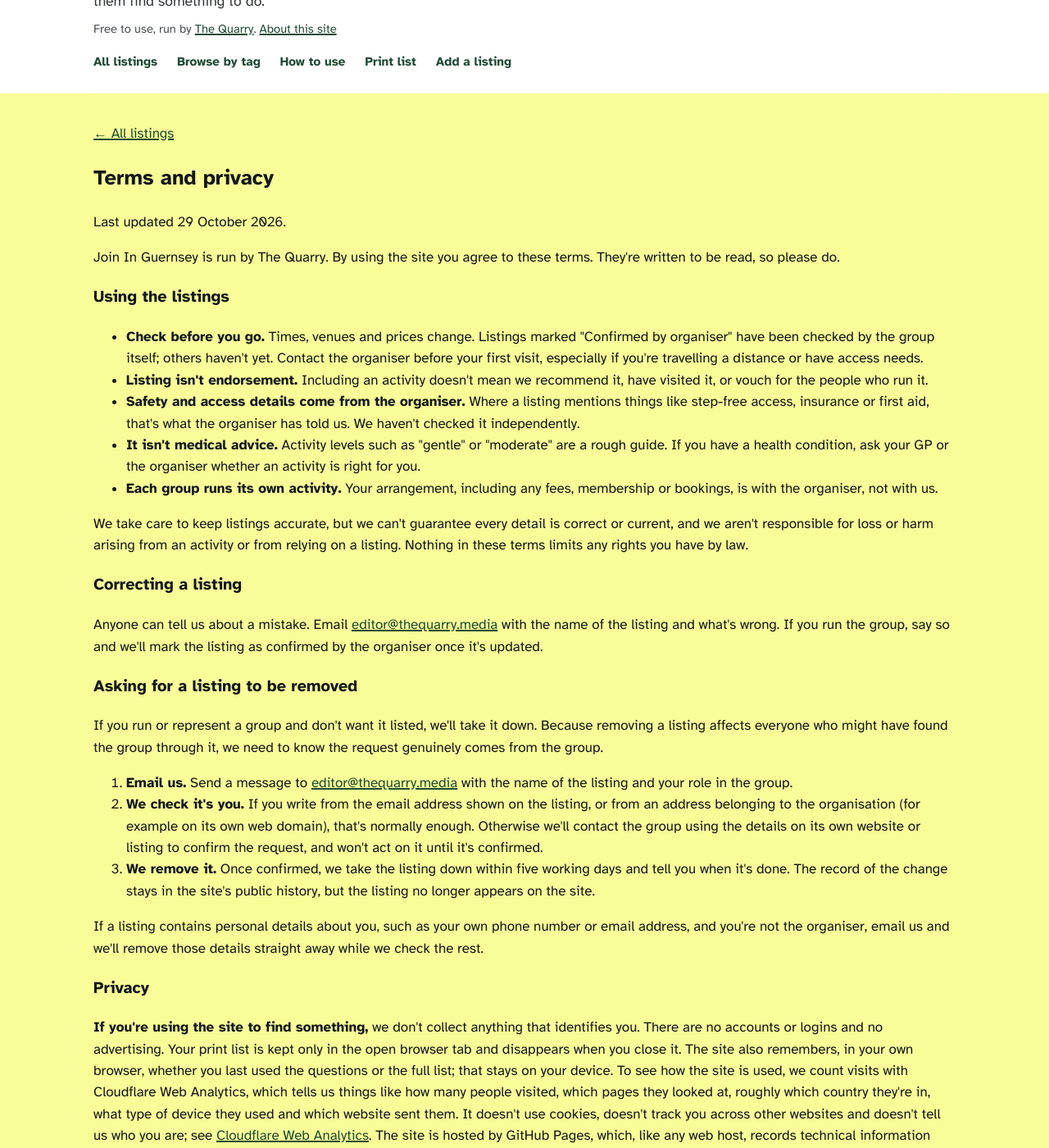
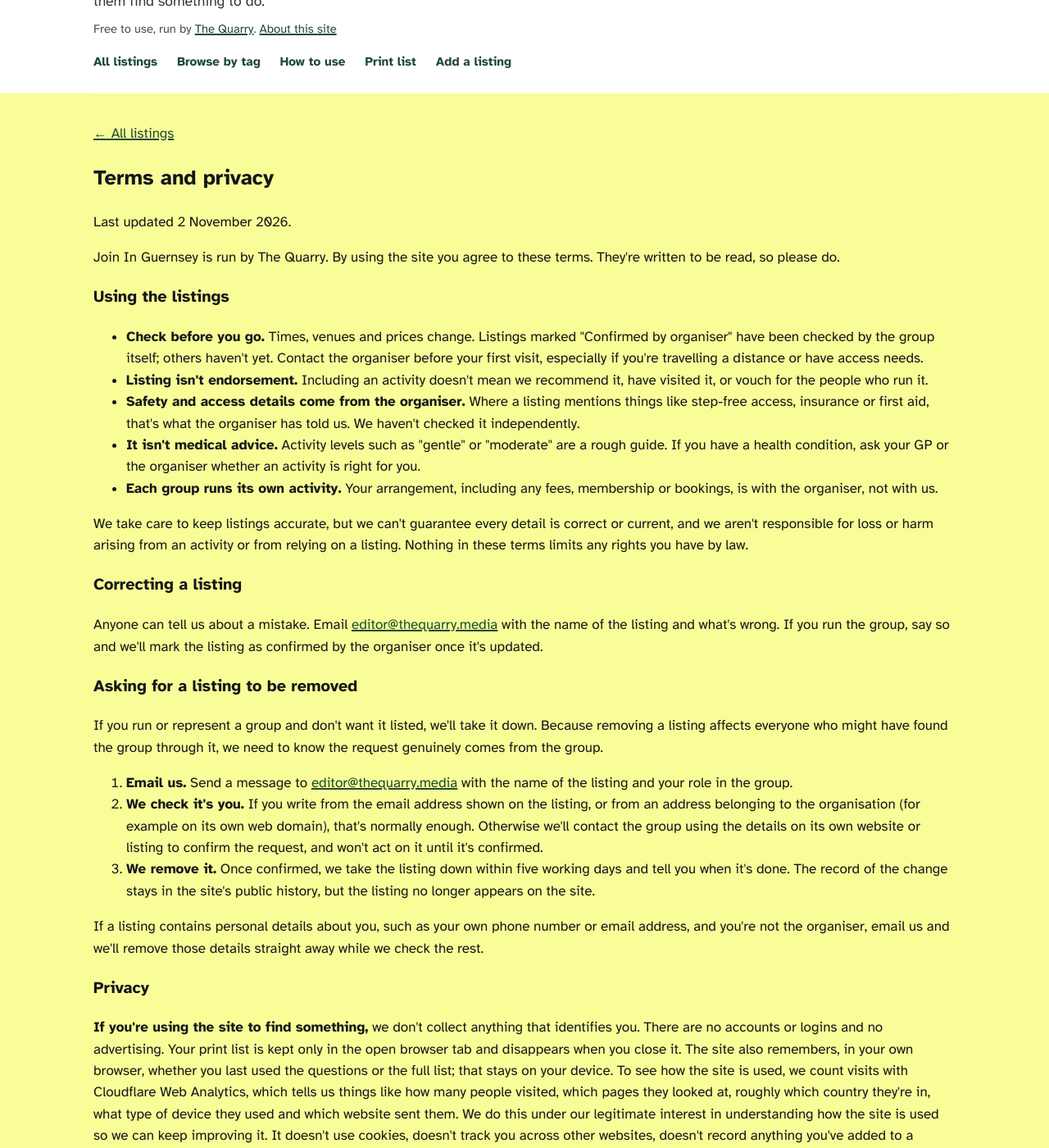
Before and after one commit to active-seniors/active-seniors.github.io, a Jekyll site: the page built from terms.md, in a window 1280 px wide and 1400 px high, scrolled down 231 px. Shown: the whole window at 82% size. Built offline with Jekyll 4.4.1, drawn with Linux system fonts in a browser that asks for light colours; some of the changed text lies outside the part shown.

Commit message:
State a legal basis for analytics, matching the rest of the privacy section
Every other processing activity in this section states one explicitly
("we do this under our legitimate interest in..."); the Cloudflare
Web Analytics sentence, added 29 Oct, didn't. Also surfaces a specific
reassurance for this site: Cloudflare Web Analytics doesn't log query
strings at all, so filter choices in the URL (e.g. ?need=) never reach
it — checked directly against Cloudflare's own technical docs, not
just the marketing page already linked.

Co-Authored-By: Claude Sonnet 5 <noreply@anthropic.com>

```diff
--- a/terms.md
+++ b/terms.md
@@ -8,7 +8,7 @@ description: How to use Join In Guernsey, how to correct or remove a listing, an
 
 <h2>Terms and privacy</h2>
 
-<p class="meta">Last updated 29 October 2026.</p>
+<p class="meta">Last updated 2 November 2026.</p>
 
 <p>Join In Guernsey is run by The Quarry. By using the site you agree to these terms. They're written to be read, so please do.</p>
 
@@ -42,7 +42,7 @@ description: How to use Join In Guernsey, how to correct or remove a listing, an
 
 <h3 id="privacy">Privacy</h3>
 
-<p><strong>If you're using the site to find something,</strong> we don't collect anything that identifies you. There are no accounts or logins and no advertising. Your print list is kept only in the open browser tab and disappears when you close it. The site also remembers, in your own browser, whether you last used the questions or the full list; that stays on your device. To see how the site is used, we count visits with Cloudflare Web Analytics, which tells us things like how many people visited, which pages they looked at, roughly which country they're in, what type of device they used and which website sent them. It doesn't use cookies, doesn't track you across other websites and doesn't tell us who you are; see <a href="https://www.cloudflare.com/web-analytics/">Cloudflare Web Analytics</a>. The site is hosted by GitHub Pages, which, like any web host, records technical information such as IP addresses to run and secure the service; see <a href="https://docs.github.com/en/site-policy/privacy-policies/github-general-privacy-statement">GitHub's privacy statement</a>.</p>
+<p><strong>If you're using the site to find something,</strong> we don't collect anything that identifies you. There are no accounts or logins and no advertising. Your print list is kept only in the open browser tab and disappears when you close it. The site also remembers, in your own browser, whether you last used the questions or the full list; that stays on your device. To see how the site is used, we count visits with Cloudflare Web Analytics, which tells us things like how many people visited, which pages they looked at, roughly which country they're in, what type of device they used and which website sent them. We do this under our legitimate interest in understanding how the site is used so we can keep improving it. It doesn't use cookies, doesn't track you across other websites, doesn't record anything you've added to a page's web address (like which filters you picked), and doesn't tell us who you are; see <a href="https://www.cloudflare.com/web-analytics/">Cloudflare Web Analytics</a>. The site is hosted by GitHub Pages, which, like any web host, records technical information such as IP addresses to run and secure the service; see <a href="https://docs.github.com/en/site-policy/privacy-policies/github-general-privacy-statement">GitHub's privacy statement</a>.</p>
 
 <p><strong>If you run a group that's listed,</strong> The Quarry holds the contact and activity details shown on your listing, taken from public directories, your group's own website, or what you've sent us, so that we can publish an accurate directory. We do this under our legitimate interest in running an accurate public directory. We publish only contact details intended for the public, and we use them only to keep your listing accurate. We keep them while your group is listed and delete them if you ask to be removed or if the directory doesn't continue.</p>
 
```
